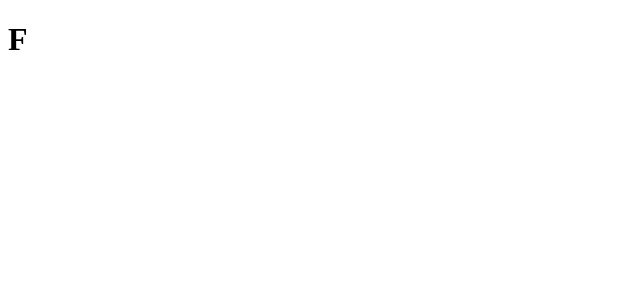
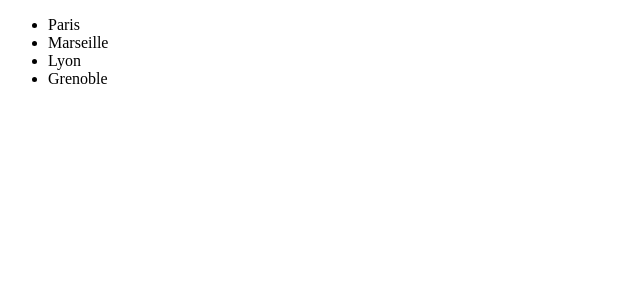
Before and after one commit to GlazMichelFranckDodo225/react-vite-fundamentals-uka, a React (Vite) app: page / in a window 1280 px wide. Shown: the top 300 px of the page, without its empty margins (0-640 px from the left). Built offline with nearby package versions, Linux system fonts and the light colour scheme.

Commit message:
JSX Loop Inside : map() Function

```diff
--- a/src/App.jsx
+++ b/src/App.jsx
@@ -1,39 +1,15 @@
-/* import Contact from "./components/Contact"
-import Footer from "./components/Footer"
-import Header from "./components/Header"
-import Hero from "./components/Hero" */
-
 const App = () => {
-  // let marks = 80;
-  // let marks = 81;
-  // let marks = 71;
-  let marks = 50;
+  const city = ['Paris', 'Marseille', 'Lyon', 'Grenoble'];
 
   return (
     <div>
-      {
-        /* marks > 80 ? <h1>Brilliant Result</h1> : <h1>Avarage Result</h1> */
-        (
-          () => {
-            if (marks >= 80 && marks < 100) {
-              return <h1>A+</h1>
-            }
-            else if (marks >= 70 && marks < 80) {
-              return <h1>A</h1>
-            }
-            else if (marks >= 60 && marks < 70) {
-              return <h1>A-</h1>
-            }
-            else {
-              return <h1>F</h1>
-            }
-          }
-        ) ()
-      }
-      {/* <Header />
-      <Hero />
-      <Contact />
-      <Footer /> */}
+      <ul>
+        {
+          city.map(
+            (item, i) => <li key={i.toString}>{item}</li>
+          )
+        }
+      </ul>
     </div>
   )
 }
```
